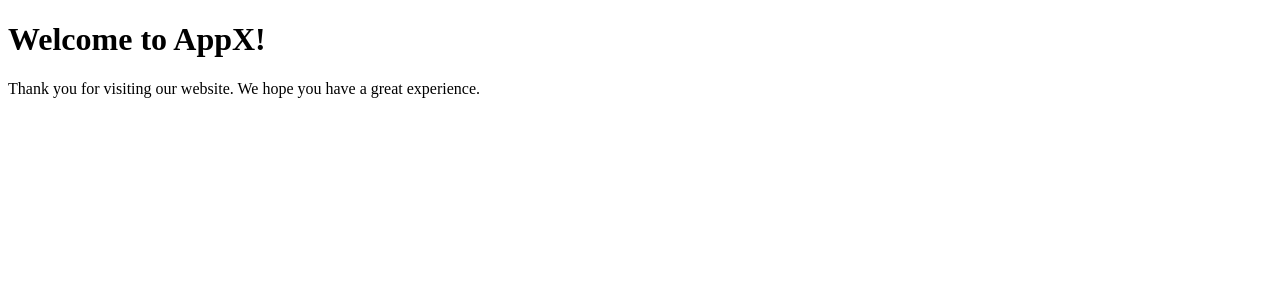
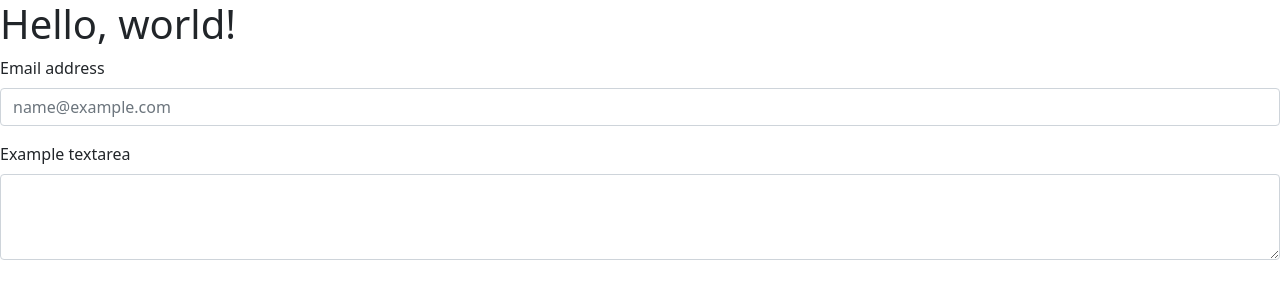
Before and after one commit to untal-wandy/AppX, a plain HTML site: page index.html in a window 1280 px wide. Drawn offline with nearby package versions, Linux system fonts and the light colour scheme.

Commit message:
feat: Agregar estilos y enlaces a Bootstrap en index.html

```diff
--- a/index.html
+++ b/index.html
@@ -1,12 +1,35 @@
-<!DOCTYPE html>
+<!doctype html>
 <html lang="en">
-<head>
-      <meta charset="UTF-8">
-      <meta name="viewport" content="width=device-width, initial-scale=1.0">
-      <title>Document</title>
-</head>
-<body>
-      <h1>Welcome to AppX!</h1>
-      <p>Thank you for visiting our website. We hope you have a great experience.</p>
-</body>
+  <head>
+    <!-- Required meta tags -->
+    <meta charset="utf-8">
+    <meta name="viewport" content="width=device-width, initial-scale=1">
+
+    <!-- Bootstrap CSS -->
+    <link href="https://cdn.jsdelivr.net/npm/bootstrap@5.1.3/dist/css/bootstrap.min.css" rel="stylesheet" integrity="sha384-1BmE4kWBq78iYhFldvKuhfTAU6auU8tT94WrHftjDbrCEXSU1oBoqyl2QvZ6jIW3" crossorigin="anonymous">
+
+    <title>Hello, world!</title>
+  </head>
+  <body>
+    <h1>Hello, world!</h1>
+    <div class="mb-3">
+      <label for="exampleFormControlInput1" class="form-label">Email address</label>
+      <input type="email" class="form-control" id="exampleFormControlInput1" placeholder="name@example.com">
+    </div>
+    <div class="mb-3">
+      <label for="exampleFormControlTextarea1" class="form-label">Example textarea</label>
+      <textarea class="form-control" id="exampleFormControlTextarea1" rows="3"></textarea>
+    </div>
+
+    <!-- Optional JavaScript; choose one of the two! -->
+
+    <!-- Option 1: Bootstrap Bundle with Popper -->
+    <script src="https://cdn.jsdelivr.net/npm/bootstrap@5.1.3/dist/js/bootstrap.bundle.min.js" integrity="sha384-ka7Sk0Gln4gmtz2MlQnikT1wXgYsOg+OMhuP+IlRH9sENBO0LRn5q+8nbTov4+1p" crossorigin="anonymous"></script>
+
+    <!-- Option 2: Separate Popper and Bootstrap JS -->
+    <!--
+    <script src="https://cdn.jsdelivr.net/npm/@popperjs/core@2.10.2/dist/umd/popper.min.js" integrity="sha384-7+zCNj/IqJ95wo16oMtfsKbZ9ccEh31eOz1HGyDuCQ6wgnyJNSYdrPa03rtR1zdB" crossorigin="anonymous"></script>
+    <script src="https://cdn.jsdelivr.net/npm/bootstrap@5.1.3/dist/js/bootstrap.min.js" integrity="sha384-QJHtvGhmr9XOIpI6YVutG+2QOK9T+ZnN4kzFN1RtK3zEFEIsxhlmWl5/YESvpZ13" crossorigin="anonymous"></script>
+    -->
+  </body>
 </html>
--- /dev/null
+++ b/style.css
@@ -0,0 +1 @@
+/* Agrega estilos */
```
